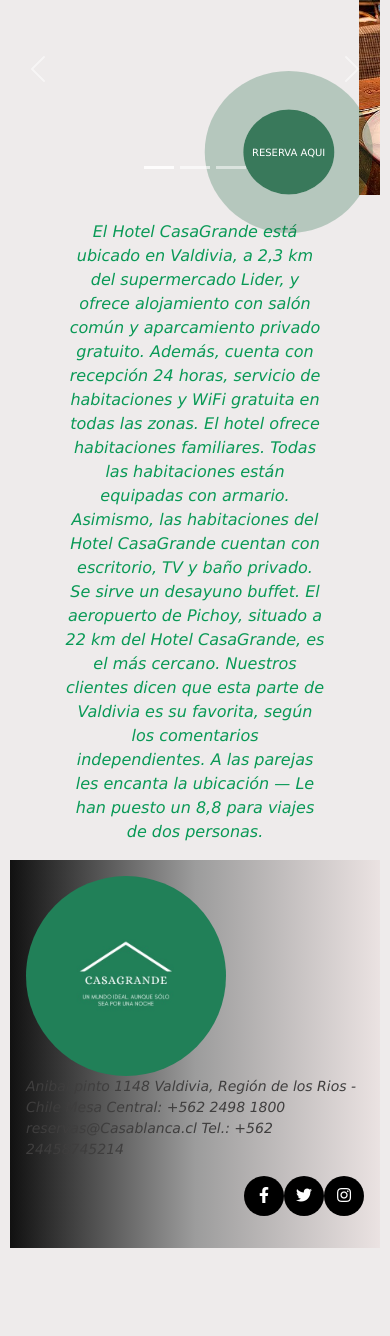
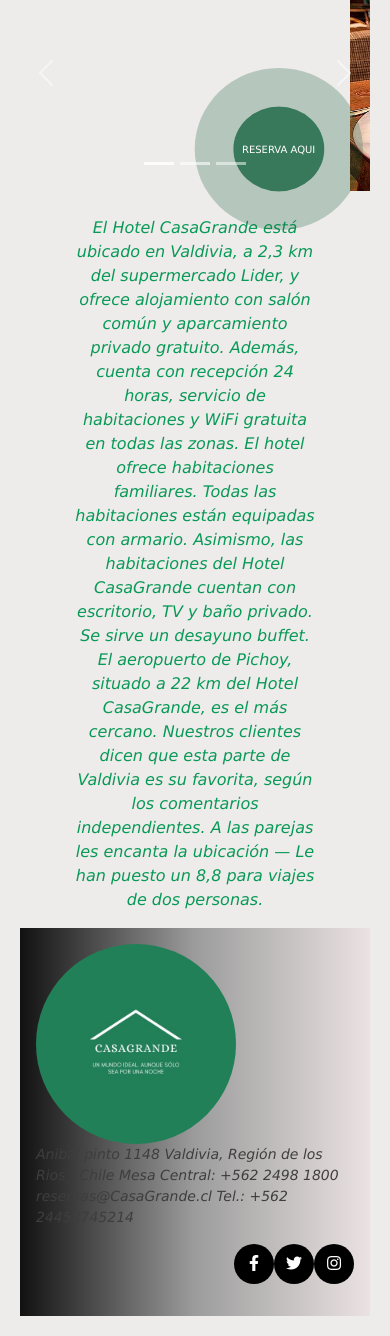
Before and after one commit to EmilioJRobles/casagrande.Robles, a website: page index.html in a window 390 px wide. Shown: the part 556-1892 px from the top of the page. Before the commit the page ends 1814 px from the top, so only its background shows below. Drawn offline with nearby package versions, Linux system fonts and the light colour scheme.

Commit message:
cambios de varios nombre modificacion de espacios y lineas

```diff
--- a/css/styles.css
+++ b/css/styles.css
@@ -4,7 +4,7 @@
     padding: 0%; }
   body {
     background-color: rgba(238, 235, 235, 0.986) !important;
-    margin: 10px !important; }
+    margin: 20px !important; }
   .titulo1 {
     text-align: center;
     font-family: sans-serif;
--- a/index.html
+++ b/index.html
@@ -89,7 +89,7 @@
       </button>
     </div>
     <div class="imagen-grid">
-      <a class="button-animation" href="Seccion4Tarifas.html">RESERVA AQUI</a>
+      <a class="button-animation" href="https://www.webpay.cl/portalpagodirecto/pages/index.jsf">RESERVA AQUI</a>
     </div>
   </div>
   <div class="subtituloPrincipal">
@@ -117,7 +117,7 @@
       </div>
       <p class="direction">
         Anibal pinto 1148 Valdivia, Región de los Rios - Chile Mesa Central:
-        +562 2498 1800 reservas@Casablanca.cl Tel.: +562 24458745214
+        +562 2498 1800 reservas@CasaGrande.cl Tel.: +562 24458745214
         <p class="social-links">
           <a href="https://www.facebook.com/"><i class="fab fa-facebook-f"></i></a>
           <a href="https://twitter.com/?lang=es"><i class="fab fa-twitter"></i></a>
```
Also changed, not shown: Seccion2Galeria.html (+1 -1 lines), Seccion3Servicios.html (+1 -1 lines), Seccion4Tarifas.html (+1 -1 lines), Seccion5Contacto.html (+1 -1 lines).
